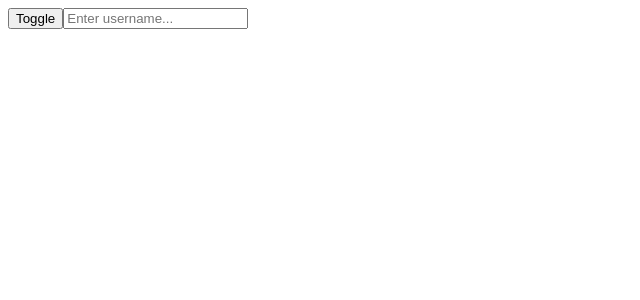
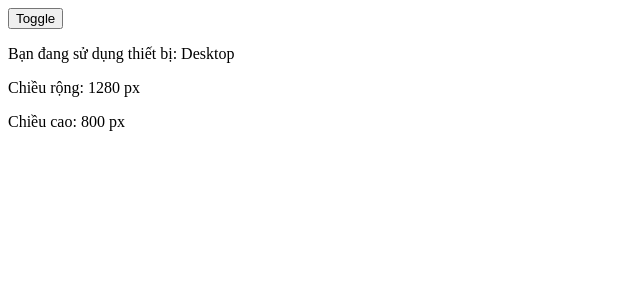
Before and after one commit to HelloWorld2k5/Learn_React, a React (Vite) app: page / in a window 1280 px wide. Both pictures are taken after a click on the button "Toggle". Shown: the top 300 px of the page, without its empty margins (0-640 px from the left). Built offline with nearby package versions, Linux system fonts and the light colour scheme.

Commit message:
update use window with custom hook

```diff
--- a/src/App.jsx
+++ b/src/App.jsx
@@ -1,6 +1,6 @@
 import { useState } from "react";
 import "./App.css";
-import UseLocalStorageWithCustomHook from "./exercises/UseLocalStorageWithCustomHook";
+import UseWindowSizeWithCustomHook from "./exercises/UseWindowSizeWithCustomHook";
 
 function App() {
     const [toggle, setToggle] = useState(false);
@@ -8,7 +8,7 @@ function App() {
     return (
         <>
             <button onClick={() => setToggle(!toggle)}>Toggle</button>
-            {toggle && <UseLocalStorageWithCustomHook />}
+            {toggle && <UseWindowSizeWithCustomHook />}
         </>
     );
 }
--- /dev/null
+++ b/src/exercises/UseWindowSizeWithCustomHook.jsx
@@ -0,0 +1,38 @@
+import { useEffect, useState } from "react";
+
+// Custom hook theo dõi kích thước cửa sổ trình duyệt
+const useWindowSize = () => {
+    const [value, setValue] = useState({
+        width: window.innerWidth,
+        height: window.innerHeight
+    });
+
+    useEffect(() => {
+        const handleResize = () => {
+            setValue({
+                width: window.innerWidth,
+                height: window.innerHeight
+            });
+        };
+
+        window.addEventListener('resize', handleResize);
+
+        return () => window.removeEventListener('resize', handleResize);
+    }, []);
+
+    return value;
+};
+
+function UseWindowSizeWithCustomHook() {
+    const size = useWindowSize();
+
+    return (
+        <>
+            <p>Bạn đang sử dụng thiết bị: {size.width < 768 ? 'Mobile' : 'Desktop'}</p>
+            <p>Chiều rộng: {size.width} px</p>
+            <p>Chiều cao: {size.height} px</p>
+        </>
+    );
+}
+
+export default UseWindowSizeWithCustomHook;
```
